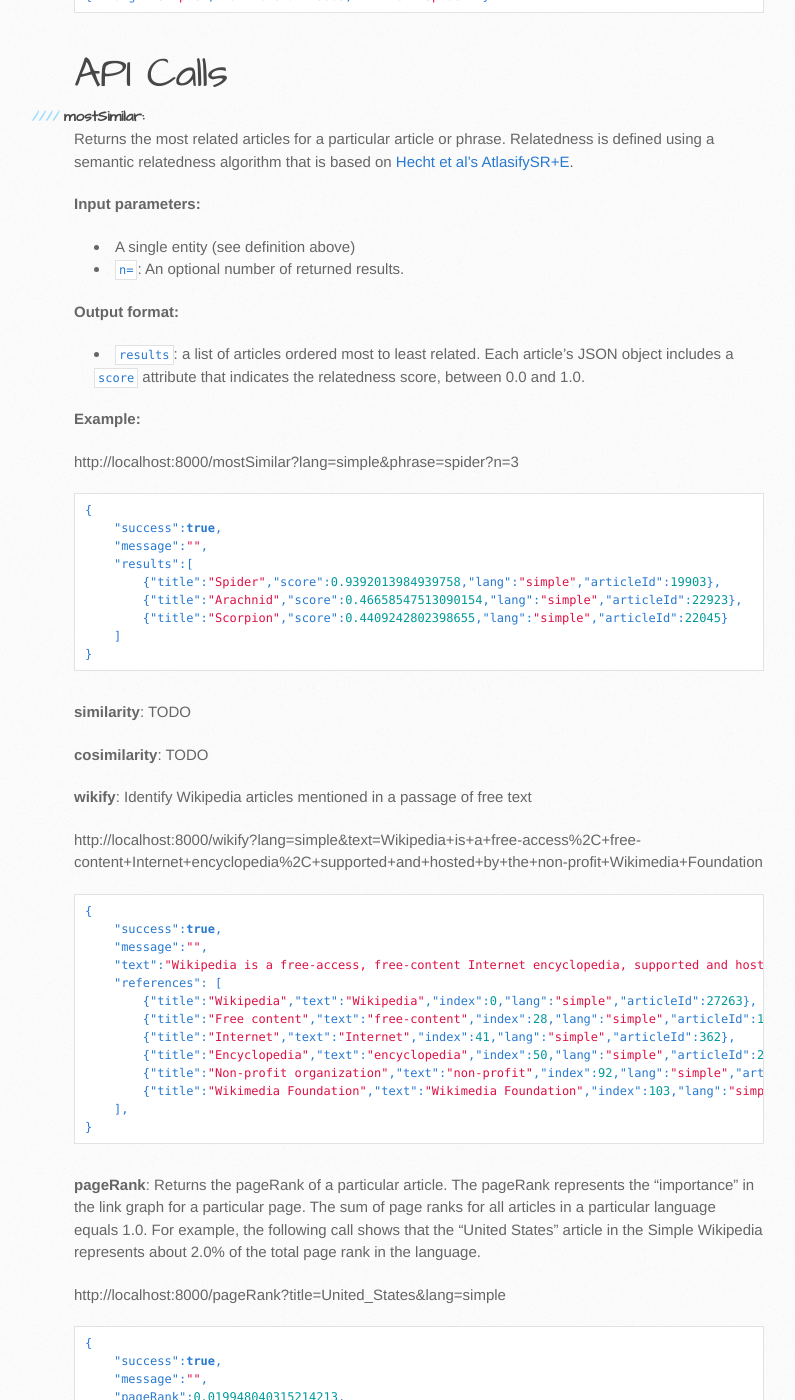
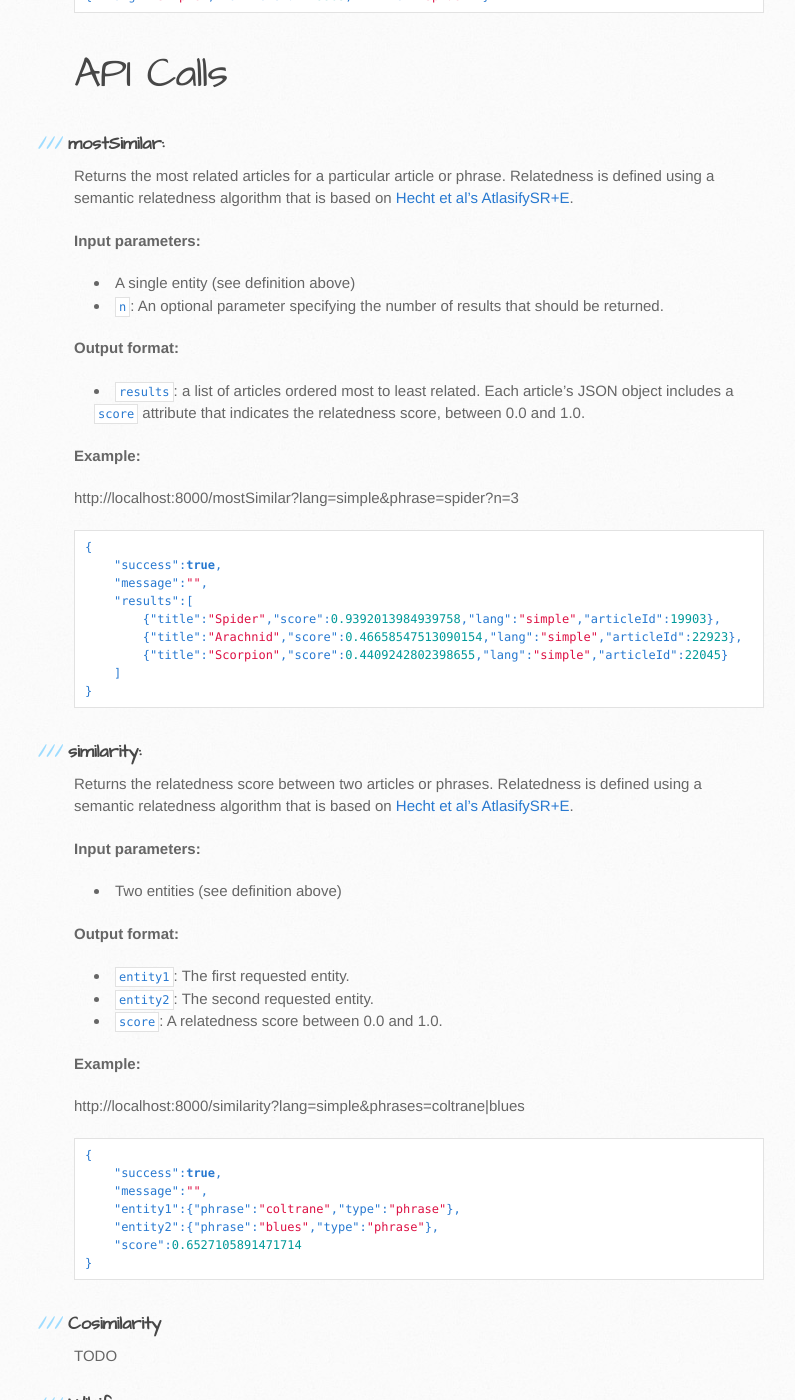
Before and after one commit to shilad/wikibrain, a Jekyll site: the page built from tutorial/web-api.md, in a window 1280 px wide and 1400 px high, scrolled down 1389 px. Shown: the whole window, without its empty margins (96-891 px from the left). Built offline with Jekyll 4.4.1, drawn with Linux system fonts in a browser that asks for light colours; nearby versions of some CDN libraries; Markdown is read by kramdown in place of the engine named in the settings; some of the changed text lies outside the part shown.

Commit message:
Update web-api.md

````diff
--- a/tutorial/web-api.md
+++ b/tutorial/web-api.md
@@ -46,7 +46,7 @@ JSON representation of articles share a common format containing "articleId", "l
 
 # API Calls
 
-####mostSimilar:
+###mostSimilar:
 
 Returns the most related articles for a particular article or phrase.
 Relatedness is defined using a semantic relatedness algorithm that is based on [Hecht et al's AtlasifySR+E](http://www.brenthecht.com/papers/bhecht_sigir2012_ExpSpatialization_SRplusE.pdf).
@@ -55,7 +55,7 @@ Relatedness is defined using a semantic relatedness algorithm that is based on [
 **Input parameters:**
 
 * A single entity (see definition above)
-* `n=`: An optional number of returned results.
+* `n`: An optional parameter specifying the number of results that should be returned.
 
 **Output format:**
 
@@ -77,13 +77,43 @@ http://localhost:8000/mostSimilar?lang=simple&phrase=spider?n=3
 }
 ```
 
-**similarity**: TODO
+###similarity:
+
+Returns the relatedness score between two articles or phrases.
+Relatedness is defined using a semantic relatedness algorithm that is based on [Hecht et al's AtlasifySR+E](http://www.brenthecht.com/papers/bhecht_sigir2012_ExpSpatialization_SRplusE.pdf).
 
 
-**cosimilarity**: TODO
+**Input parameters:**
 
+* Two entities (see definition above)
 
-**wikify**: Identify Wikipedia articles mentioned in a passage of free text
+**Output format:**
+
+* `entity1`: The first requested entity.
+* `entity2`: The second requested entity.
+* `score`: A relatedness score between 0.0 and 1.0.
+
+**Example:**
+
+http://localhost:8000/similarity?lang=simple&phrases=coltrane|blues
+```json
+{
+    "success":true,
+    "message":"",
+    "entity1":{"phrase":"coltrane","type":"phrase"},
+    "entity2":{"phrase":"blues","type":"phrase"},
+    "score":0.6527105891471714
+}
+```
+
+###Cosimilarity
+
+TODO
+
+###Wikify
+
+Identifies Wikipedia articles mentioned in a passage of free text.
+Algorithm is based on
 
 http://localhost:8000/wikify?lang=simple&text=Wikipedia+is+a+free-access%2C+free-content+Internet+encyclopedia%2C+supported+and+hosted+by+the+non-profit+Wikimedia+Foundation
 
````
